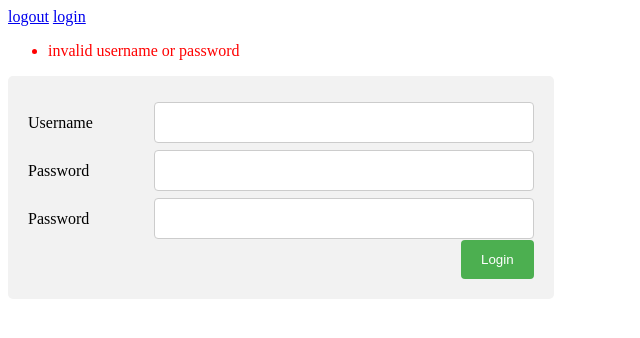
After one commit to barisgg/blogz, a Flask app: page /register in a window 1280 px wide. The commit adds this page. Shown: the top 338 px of the page, without its empty margins (0-640 px from the left). Run offline with Flask 2, Linux system fonts and the light colour scheme.

Commit message:
implemented login, logout, register

```diff
--- a/main.py
+++ b/main.py
@@ -1,5 +1,6 @@
 from flask import Flask, request, redirect, render_template, session, flash
 from flask_sqlalchemy import SQLAlchemy
+
 
 app = Flask(__name__)
 app.config['DEBUG'] = True      # displays runtime errors in the browser, too
@@ -15,7 +16,7 @@ class Blog(db.Model):
     body = db.Column(db.String(2000))
     owner_id = db.Column(db.Integer, db.ForeignKey('user.id'))
 
-    def __init__(self,title,owner):
+    def __init__(self, title, owner):
         self.title = title
         self.owner = owner
 
@@ -28,17 +29,63 @@ class User(db.Model):
     password = db.Column(db.String(120))
     posts = db.relationship('Blog', backref='owner')
 
-    def __init__(self,name,password):
+    def __init__(self, name, password):
         self.name = name
         self.password = password
 
     def __repr__(self):
-        return '<User %r>' % self.name
+        return '<%r>' % self.name
 
 @app.route('/', methods=['POST', 'GET'])
 def index():
-    return '<h1>test</h1>'
+    return none
 
+
+@app.route('/login', methods=['POST', 'GET'])
+def login():
+    if request.method == 'POST':
+        username = request.form['username']
+        password = request.form['password']
+
+        user = User.query.filter_by(name=username).first()
+        if user and user.password == password:
+            session['user'] = user.name
+            flash('logged in')
+            redirect('/register')
+        else:
+            flash('invalid username or password', 'error')
+
+    return render_template('login.html')
+
+@app.route('/register', methods=['POST', 'GET'])
+def register():
+
+    if request.method == 'POST':
+        username = request.form['username']
+        password = request.form['password']
+        password2 = request.form['password']
+
+        existing_user = User.query.filter_by(name=username).first()
+
+        if not existing_user:
+            new_user = User(username, password)
+            db.session.add(new_user)
+            db.session.commit()
+            redirect('/')
+
+    else:
+        flash('invalid username or password', 'error')
+
+
+    return render_template('register.html')
+
+@app.route('/logout')
+def logout():
+    username = User.name
+    user = User.query.filter_by(name=username).first()
+    del session['user']
+    flash('logged out')
+    return render_template('register.html')
 
 
 if __name__ == "__main__":
--- /dev/null
+++ b/static/register.css
@@ -0,0 +1,72 @@
+ /* Style inputs, select elements and textareas */
+ input[type="text"], select, textarea{
+    width: 100%;
+    padding: 12px;
+    border: 1px solid #ccc;
+    border-radius: 4px;
+    box-sizing: border-box;
+    resize: vertical;
+  }
+
+input[type="password"], select, textarea{
+    width: 100%;
+    padding: 12px;
+    border: 1px solid #ccc;
+    border-radius: 4px;
+    box-sizing: border-box;
+    resize: vertical;
+  }
+
+  /* Style the label to display next to the inputs */
+  label {
+    padding: 12px 12px 12px 0;
+    display: inline-block;
+  }
+
+  /* Style the submit button */
+  input[type="submit"] {
+    background-color: #4CAF50;
+    color: white;
+    padding: 12px 20px;
+    border: none;
+    border-radius: 4px;
+    cursor: pointer;
+    float: right;
+  }
+
+  /* Style the container */
+  .container {
+    width: 40%;
+    border-radius: 5px;
+    background-color: #f2f2f2;
+    padding: 20px;
+  }
+
+  /* Floating column for labels: 25% width */
+  .col-25 {
+    float: left;
+    width: 25%;
+    margin-top: 6px;
+  }
+
+  /* Floating column for inputs: 75% width */
+  .col-75 {
+    float: left;
+    width: 75%;
+    margin-top: 6px;
+  }
+
+  /* Clear floats after the columns */
+  .row:after {
+    content: "";
+    display: table;
+    clear: both;
+  }
+
+  /* Responsive layout - when the screen is less than 600px wide, make the two columns stack on top of each other instead of next to each other */
+  @media screen and (max-width: 600px) {
+    .col-25, .col-75, input[type=submit] {
+      width: 100%;
+      margin-top: 0;
+    }
+  }
--- a/templates/base.html
+++ b/templates/base.html
@@ -7,6 +7,7 @@
                 color: red;
             }
         </style>
+     <link rel="stylesheet" type="text/css" href="*/templates/login.css" media="screen">
     </head>
 <body>
     <div>
--- /dev/null
+++ b/templates/register.html
@@ -0,0 +1,38 @@
+{% extends "base.html" %}
+{% block content %}
+<head>
+    <link rel="stylesheet" type="text/css" href="{{ url_for('static',filename='register.css') }}" media="screen">
+</head>
+<div class="container">
+    <form action="/register" method="post">
+        <div class="row">
+            <div class="col-25">
+                <label for="username">Username</label>
+            </div>
+            <div class="col-75">
+                <input name="username" type="text" value={{username}}>
+            </div>
+        </div>
+        <div class="row">
+            <div class="col-25">
+                <label for="password">Password</label>
+            </div>
+            <div class="col-75">
+                <input name="password" type="password"/>
+            </div>
+        </div>
+
+        <div class="row">
+                <div class="col-25">
+                    <label for="password2">Password</label>
+                </div>
+                <div class="col-75">
+                    <input name="password2" type="password"/>
+                </div>
+            </div>
+            <div class="row">
+                <input type="submit" value="Login"/>
+            </div>
+    </form>
+</div>
+{% endblock %}
```
Also changed, not shown: static/login.css (added, +72 -0 lines), templates/login.html (added, +29 -0 lines).
